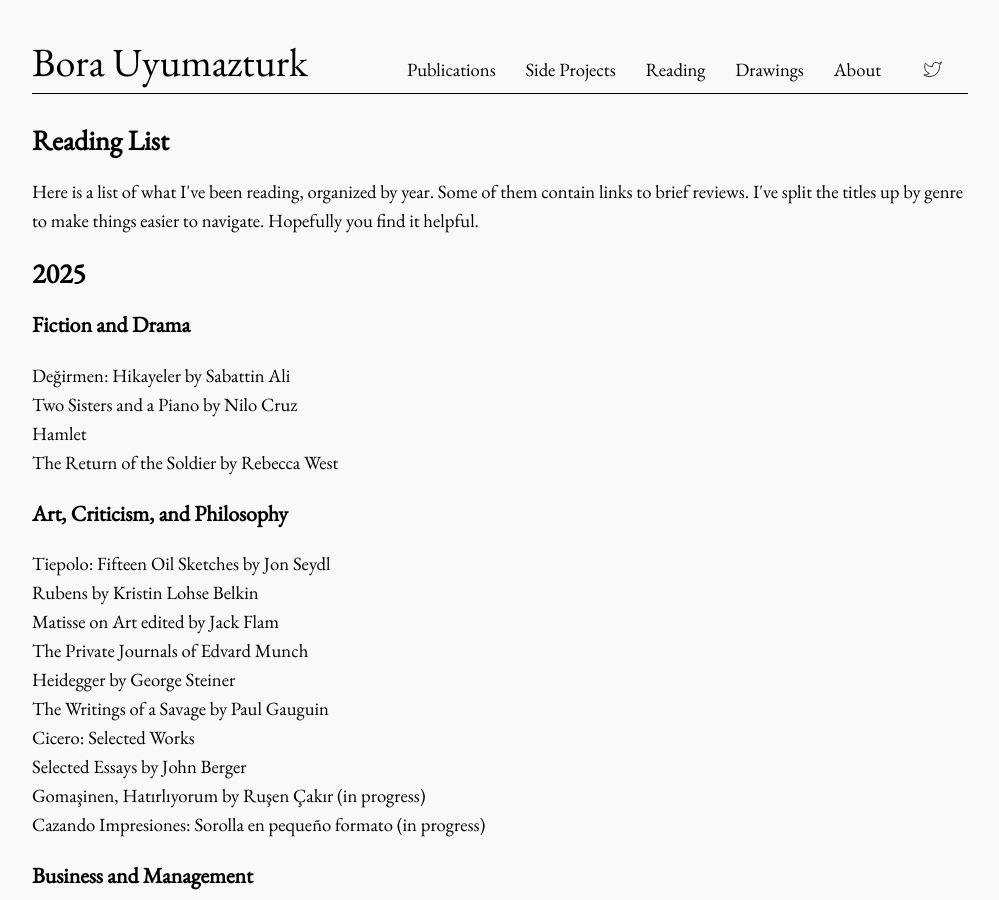
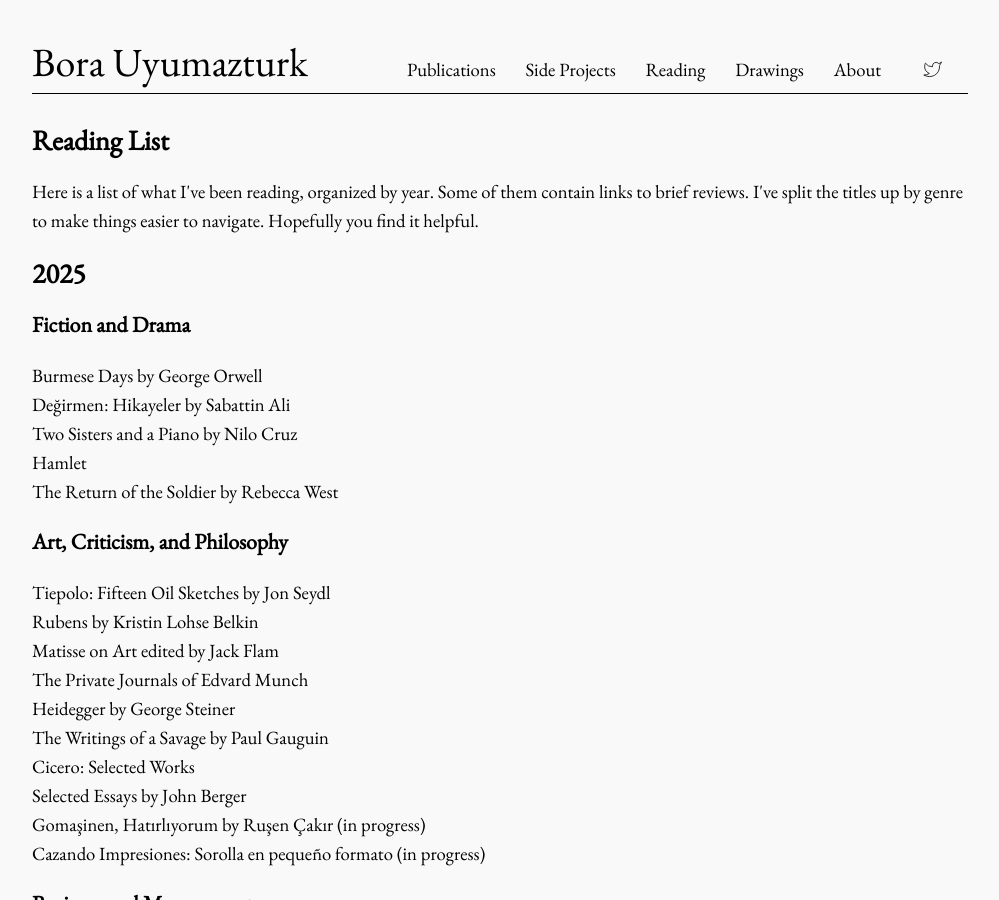
Before and after one commit to bora-uyumazturk/bora-uyumazturk.github.io, a Jekyll site: the page built from reading.html, in a window 1280 px wide and 900 px high. Shown: the whole window, without its empty margins (140-1139 px from the left). Built offline with Jekyll 4.4.1, drawn with Linux system fonts in a browser that asks for light colours.

Commit message:
Update reading.html

```diff
--- a/reading.html
+++ b/reading.html
@@ -16,6 +16,7 @@ title: Reading
 
   <h3>Fiction and Drama</h3>
 
+  Burmese Days by George Orwell <br>
   Değirmen: Hikayeler by Sabattin Ali <br>
   Two Sisters and a Piano by Nilo Cruz <br>
   Hamlet <br>
```
